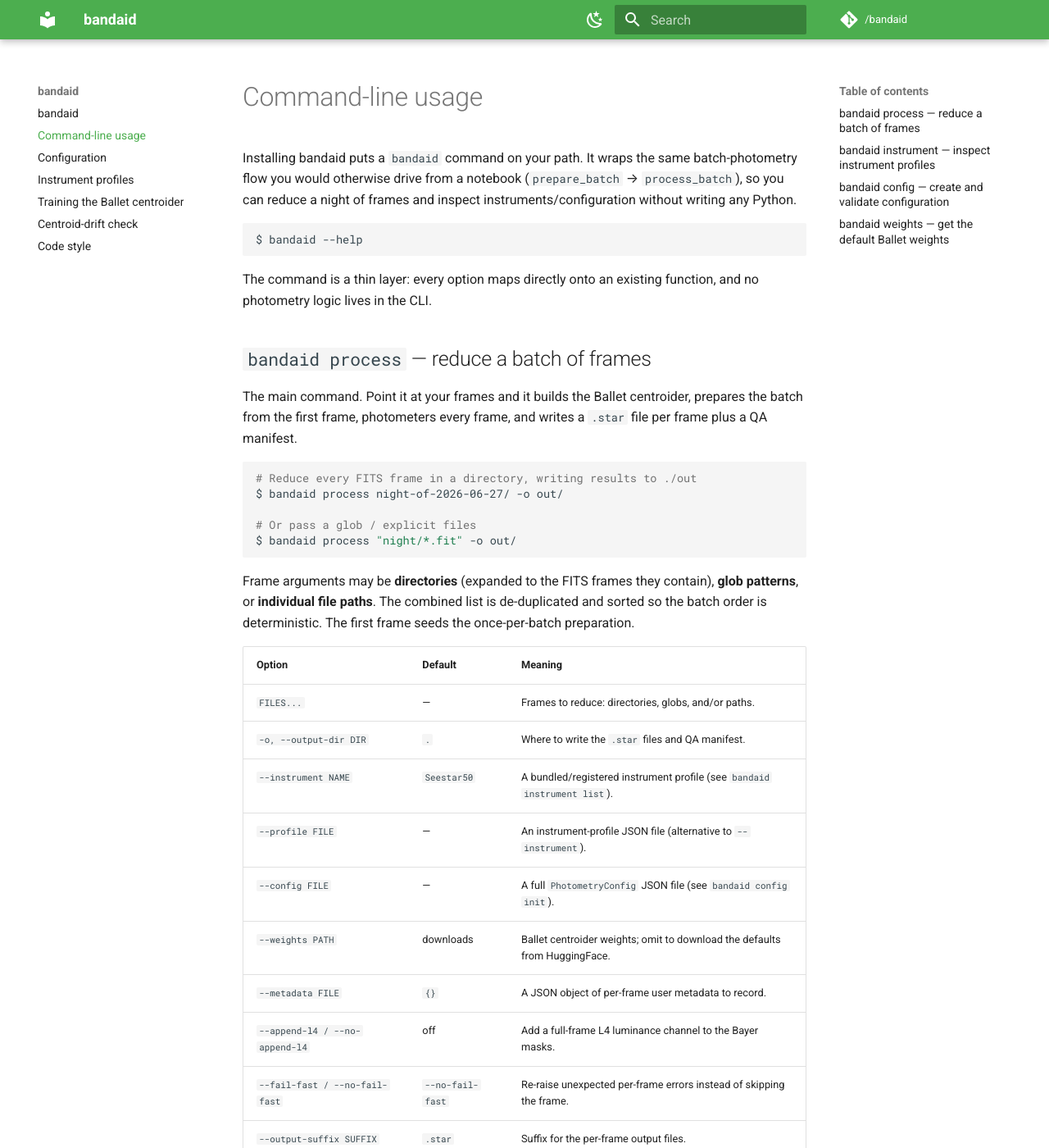
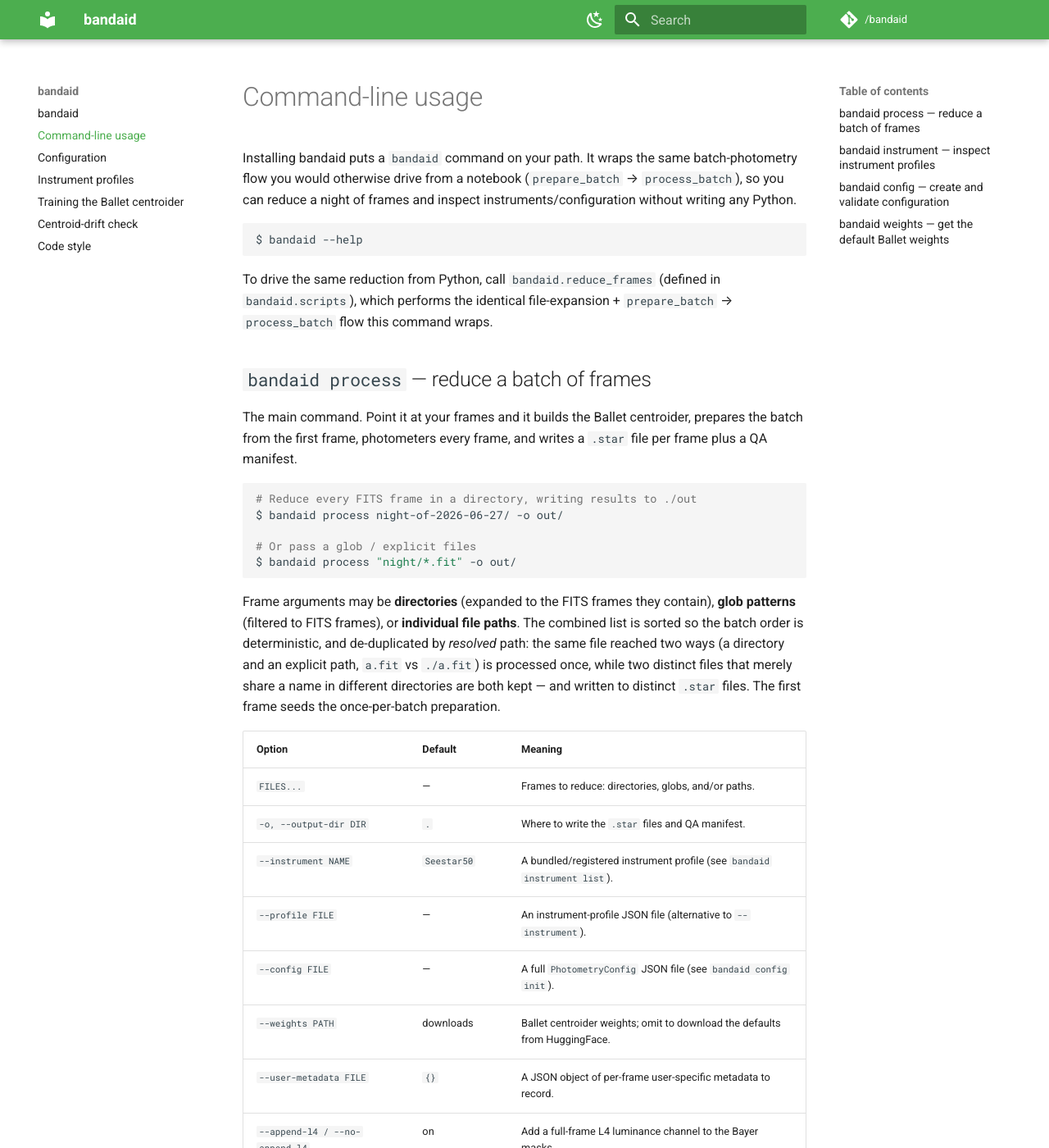
Before and after one commit to mwcraig/bandaid, an MkDocs documentation site: the page built from docs/command_line.md, in a window 1280 px wide and 1400 px high. Shown: the whole window at 82% size. Built offline with MkDocs 1.6.1 and Material for MkDocs 9.7.7, drawn with Linux system fonts in a browser that asks for light colours.

Commit message:
Document the CLI flow in docs and changelog (PR #43 review)
- command_line.md: drop the user-facing "thin layer" implementation note in
  favour of a pointer to bandaid.reduce_frames (docs:12 thread); explain the
  resolved-path de-duplication and distinct-output behaviour (docs:31 thread);
  update the option table for --user-metadata and the --append-l4 default.
- CHANGELOG: add the missing Added entry for the command-line interface and the
  reduce_frames/expand_frame_paths Python entry points.

Co-Authored-By: Claude Opus 4.8 <noreply@anthropic.com>
Claude-Session: https://claude.ai/code/session_01L3JtPTXy9ajDUZ8VG6TcDD

````diff
--- a/docs/command_line.md
+++ b/docs/command_line.md
@@ -9,8 +9,9 @@ inspect instruments/configuration without writing any Python.
 $ bandaid --help
 ```
 
-The command is a thin layer: every option maps directly onto an existing
-function, and no photometry logic lives in the CLI.
+To drive the same reduction from Python, call `bandaid.reduce_frames` (defined in
+`bandaid.scripts`), which performs the identical file-expansion + `prepare_batch`
+→ `process_batch` flow this command wraps.
 
 ## `bandaid process` — reduce a batch of frames
 
@@ -27,9 +28,13 @@ $ bandaid process "night/*.fit" -o out/
 ```
 
 Frame arguments may be **directories** (expanded to the FITS frames they
-contain), **glob patterns**, or **individual file paths**. The combined list is
-de-duplicated and sorted so the batch order is deterministic. The first frame
-seeds the once-per-batch preparation.
+contain), **glob patterns** (filtered to FITS frames), or **individual file
+paths**. The combined list is sorted so the batch order is deterministic, and
+de-duplicated by *resolved* path: the same file reached two ways (a directory and
+an explicit path, `a.fit` vs `./a.fit`) is processed once, while two distinct
+files that merely share a name in different directories are both kept — and
+written to distinct `.star` files. The first frame seeds the once-per-batch
+preparation.
 
 | Option                             | Default          | Meaning                                                                    |
 | ---------------------------------- | ---------------- | -------------------------------------------------------------------------- |
@@ -39,8 +44,8 @@ seeds the once-per-batch preparation.
 | `--profile FILE`                   | —                | An instrument-profile JSON file (alternative to `--instrument`).           |
 | `--config FILE`                    | —                | A full `PhotometryConfig` JSON file (see `bandaid config init`).           |
 | `--weights PATH`                   | downloads        | Ballet centroider weights; omit to download the defaults from HuggingFace. |
-| `--metadata FILE`                  | `{}`             | A JSON object of per-frame user metadata to record.                        |
-| `--append-l4 / --no-append-l4`     | off              | Add a full-frame L4 luminance channel to the Bayer masks.                  |
+| `--user-metadata FILE`             | `{}`             | A JSON object of per-frame user-specific metadata to record.               |
+| `--append-l4 / --no-append-l4`     | on               | Add a full-frame L4 luminance channel to the Bayer masks.                  |
 | `--fail-fast / --no-fail-fast`     | `--no-fail-fast` | Re-raise unexpected per-frame errors instead of skipping the frame.        |
 | `--output-suffix SUFFIX`           | `.star`          | Suffix for the per-frame output files.                                     |
 | `--qa-manifest / --no-qa-manifest` | on               | Write a per-frame QA manifest alongside the `.star` files.                 |
````
Also changed, not shown: CHANGELOG.md (+8 -0 lines).
